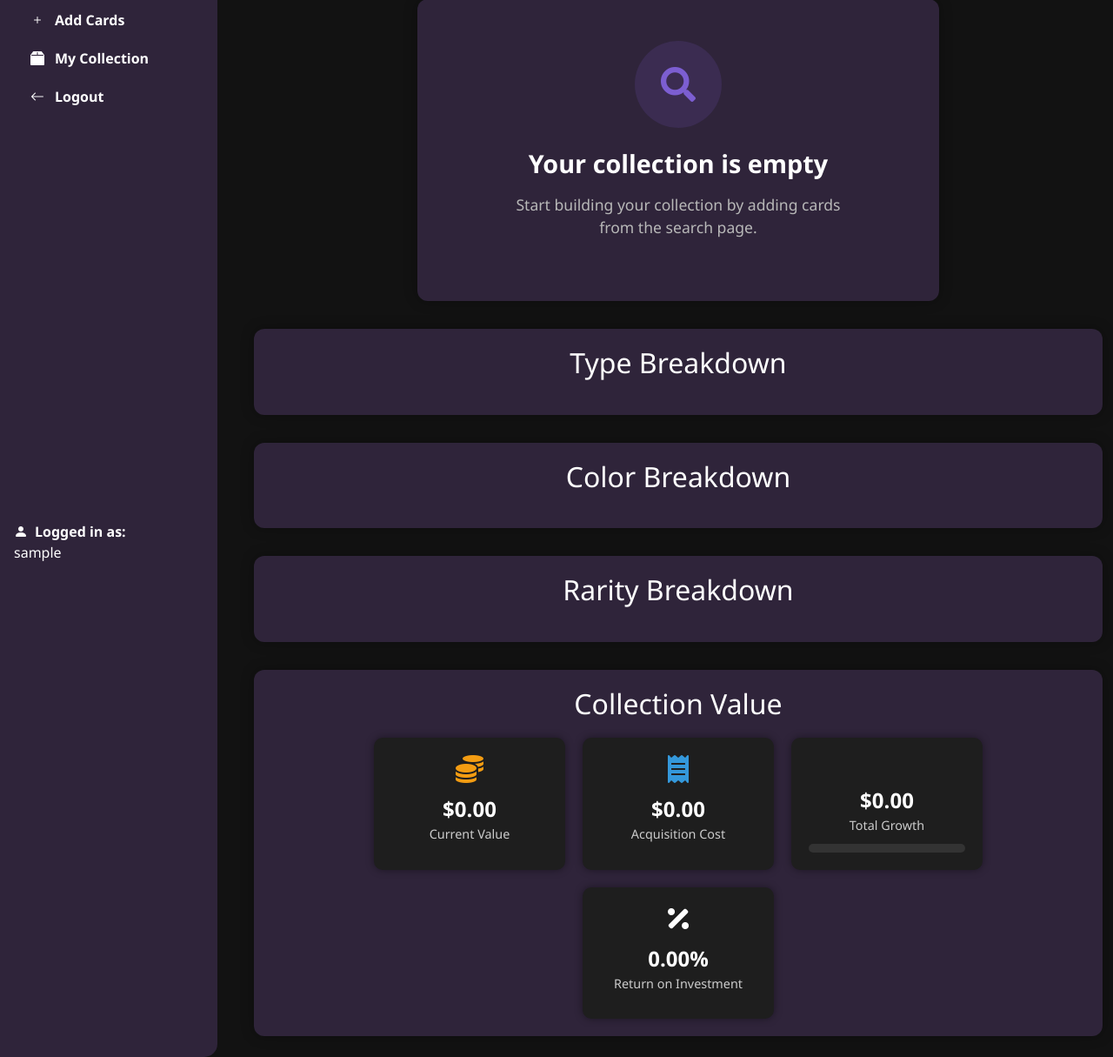
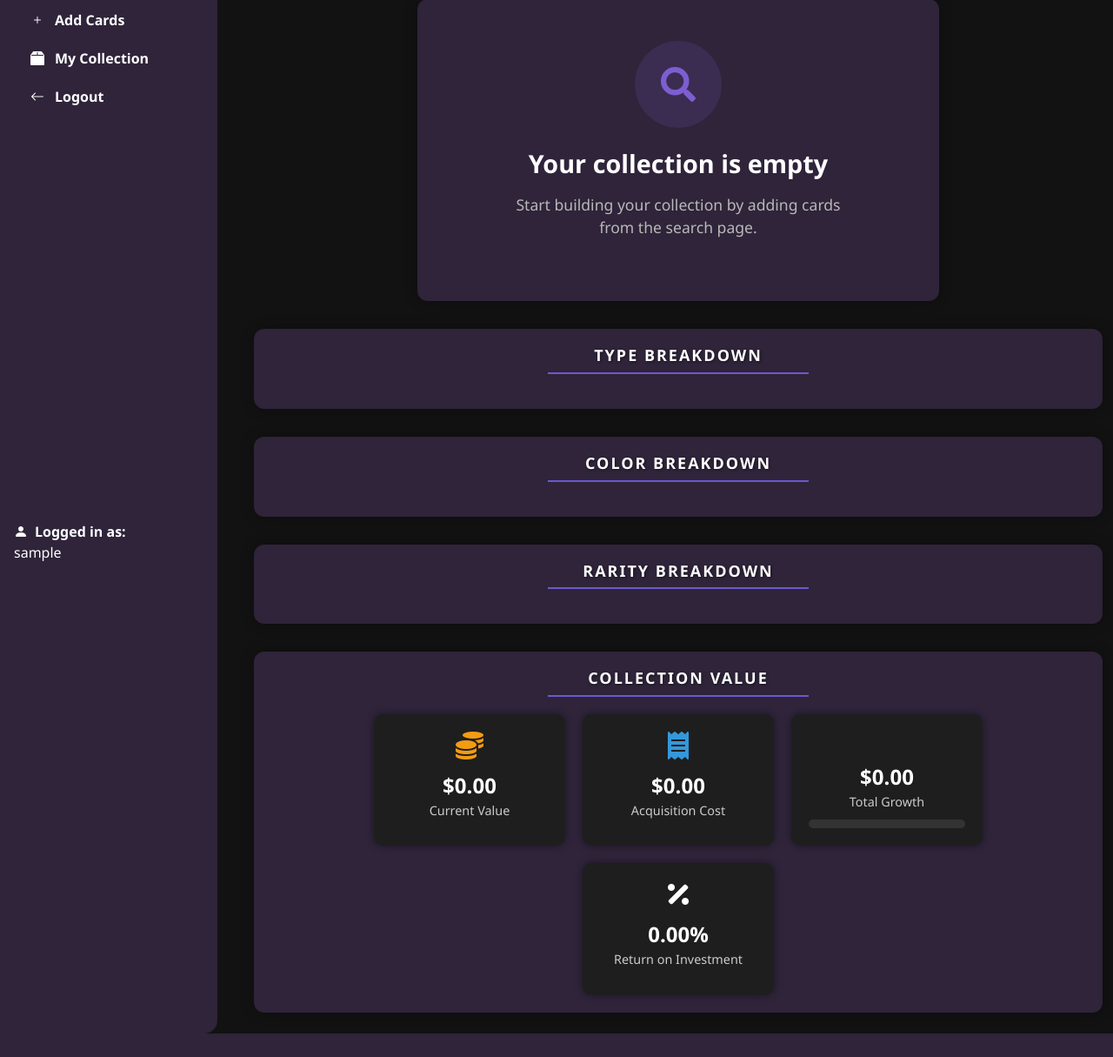
Before and after one commit to mas-ruk/trckd, a Flask app: template app/templates/visualize_data.html in a window 1280 px wide. Shown: the part 129-1344 px from the top of the page at 87% size. After the commit the page ends 1317 px from the top, so only its background shows below. Run offline with Flask 3, Linux system fonts and the light colour scheme; the template is opened without the code that fills it, so the values that code supplies are empty; the visitor is signed in with stand-in values (Sample User, id 1); parts of the project's set-up code (start-up, migrations or seed data) failed here and were passed over; some libraries are stand-ins or nearby versions.

Commit message:
Updated the headings for the stats collection

```diff
--- a/app/templates/visualize_data.html
+++ b/app/templates/visualize_data.html
@@ -21,9 +21,21 @@
             margin-bottom: 2rem;
         }
         .stats-box h2 {
-            color: white;
-            margin-bottom: 20px;
-            text-align: center;
+         color: white;
+         margin-bottom: 20px;
+         text-align: center;
+         text-transform: uppercase;
+         font-weight: bold;
+         letter-spacing: 2px;
+         font-family: 'Segoe UI', Tahoma, Geneva, Verdana, sans-serif;
+         text-shadow: 1px 1px 3px rgba(0,0,0,0.5);
+         border-bottom: 2px solid #6a5acd;
+         padding-bottom: 8px;
+         max-width: 300px;
+         margin-left: auto;
+         margin-right: auto;
+         font-size: 18px;
+
         }
         .stats-box canvas {
             background-color: #1e1e1e;
```
